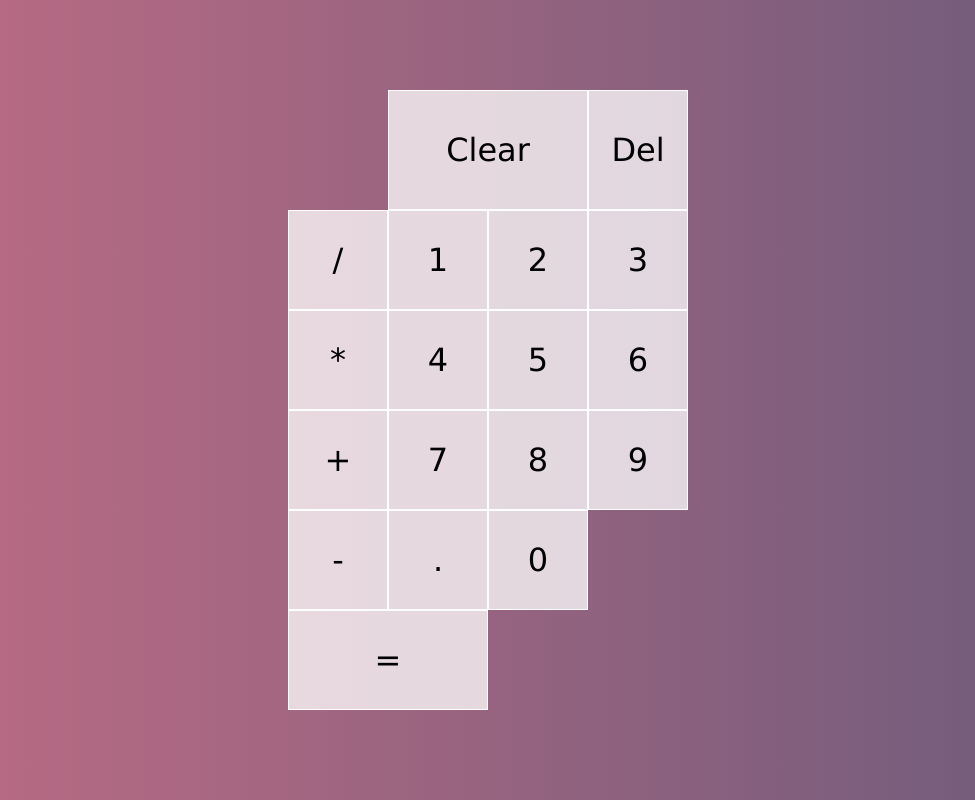
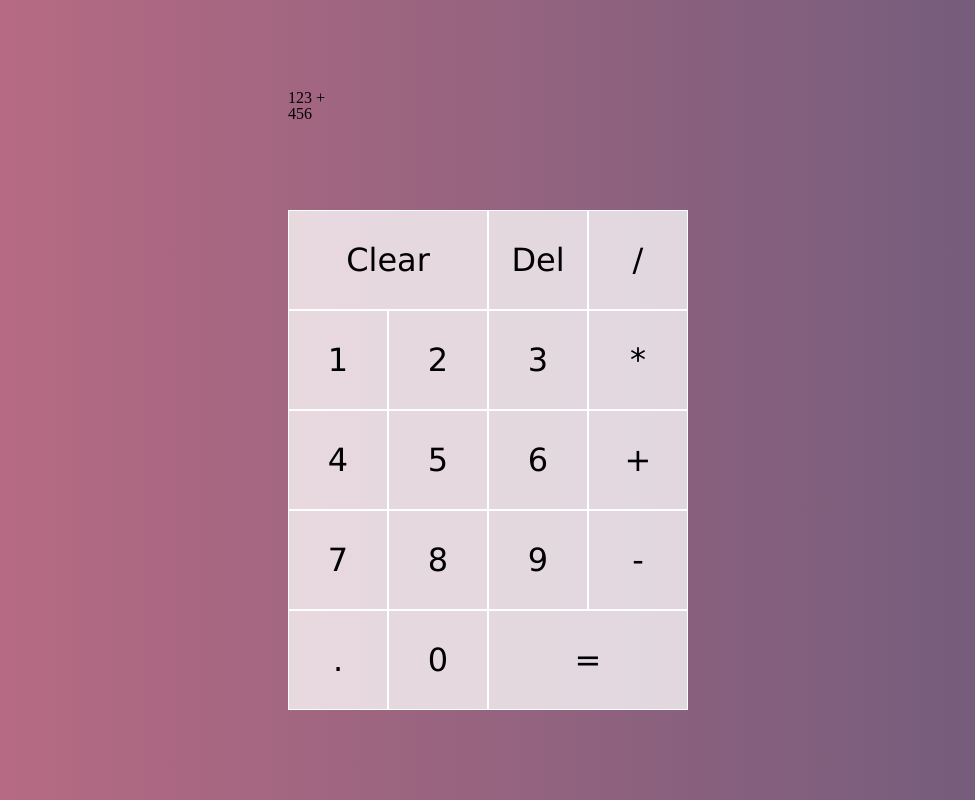
Before and after one commit to lowwrena1/calculator_app, a plain HTML site: page index.html in a window 1280 px wide. Shown: the whole page, without its empty margins (152-1127 px from the left). Drawn offline with Linux system fonts and the light colour scheme.

Commit message:
fixed styling, all buttons are correctly placed now

```diff
--- a/assets/css/stylesheet.css
+++ b/assets/css/stylesheet.css
@@ -38,3 +38,7 @@ body {
 .span-two {
     grid-column: span 2;
 }
+/*these next block of code makes the buttons fit from the begining to the ned of the row instead of being scattered*/
+.output{
+    grid-column: 1 / -1;
+}
--- a/index.html
+++ b/index.html
@@ -13,8 +13,8 @@
     <!--grid helps create a proper layout for the calculator-->
     <div class="calculator-grid">
         <div class="output">
-             <div class="previous-operand"></div>
-             <div class="current-operand"> </div>
+             <div class="previous-operand">123 +</div>
+             <div class="current-operand">456</div>
         </div>
         <!--buttons on my calculator-->
         <button class="span-two">Clear</button>
```
